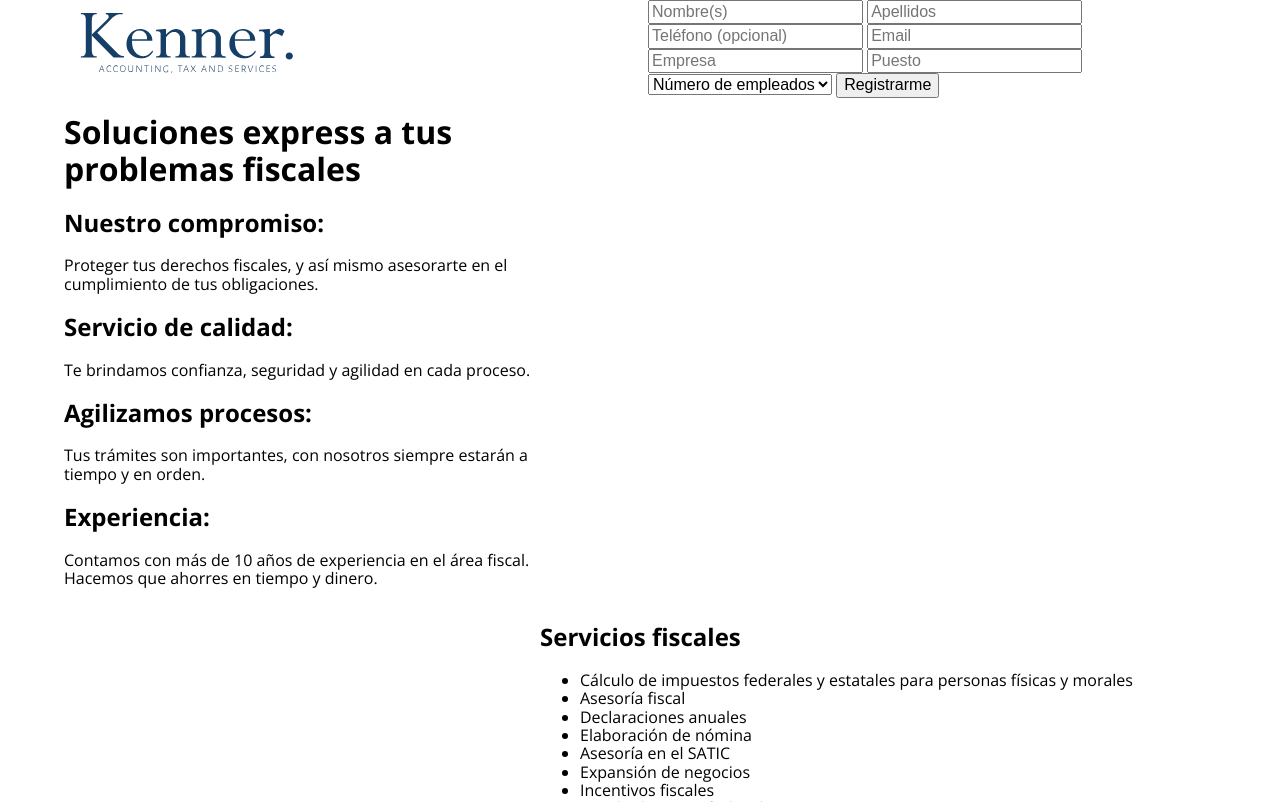
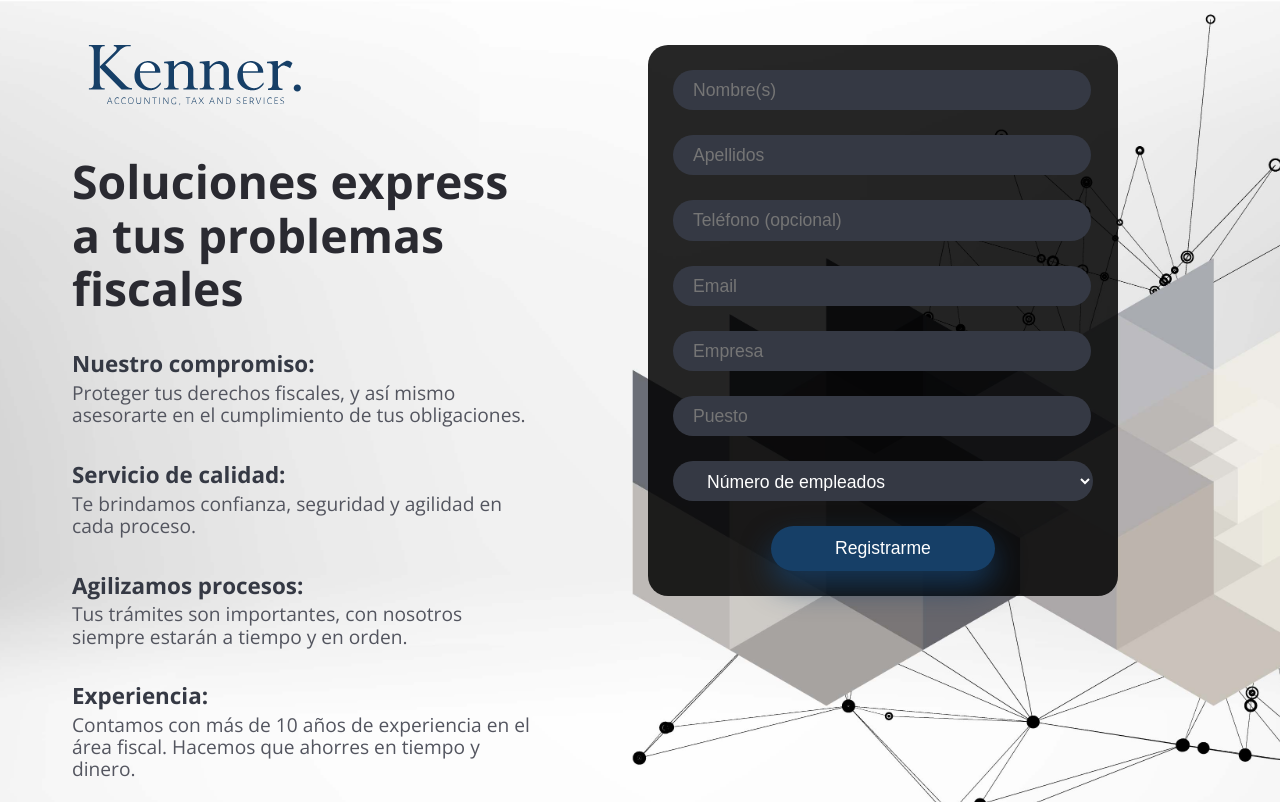
Before and after one commit to arkev/Kenner, a website: page Fiscales/index.html in a window 1280 px wide. Shown: the top 802 px of the page. Drawn offline with nearby package versions, Linux system fonts and the light colour scheme.

Commit message:
parte del código CSS

```diff
--- a/CSS/styles.less
+++ b/CSS/styles.less
@@ -1,11 +1,194 @@
 @import url('https://fonts.googleapis.com/css?family=Open+Sans:300,400,600,700,800');
+@import "variab";
+@import "mixins";
+//variables
+@azul: #163f67;
+@grisClaro: #53555f;
+@grisMedio: #353944;
+@grisObscuro: #2a2a31;
+@NoBase: 15.6;
+@factor: 21;
+@light: 300;
+@regular: 400;
+@bold: 700;
+@black: 800;
+@tablet: ~"only screen and (min-width: 48em)";
+@laptop: ~"only screen and (min-width: 62em)";
+//(16*39)/21
+//Mixins
+.Open(@weight: @regular,
+@color: @grisObscuro) {
+	font-family: 'Open Sans', sans-serif;
+	font-weight: @weight;
+	color: @grisObscuro;
+}
 
-body{
-	font-family: 'Open Sans', sans-serif;
-}
-header, #cta2, #beneficios{
+.centrarBloque() {
 	width: 90%;
 	max-width: 1440px;
 	margin: 0 auto;
 	display: block;
 }
+
+.button() {
+	.font-size(11);
+	font-weight: @light;
+	color: white;
+	padding: 12px 4rem;
+	background: @azul;
+	text-align: center;
+	border: 0;
+	margin: 0 auto;
+	border-radius: 25px;
+	display: table;
+	box-shadow: 0px 15px 30px 0px rgba(22, 63, 103, .8);
+	.transition();
+	&:hover {
+		background-color: lighten(@azul, 10%);
+	}
+	&:active {
+		background-color: darken(@azul, 10%);
+	}
+}
+
+html {
+	.Open();
+	font-size: 16px;
+}
+
+.row {
+	margin-right: 0;
+	margin-left: 0;
+}
+
+header {
+	background: url(/images/bkg-header.jpg) no-repeat fixed;
+	background-size: cover;
+	padding-bottom: 3em;
+	@media @tablet {
+		background-position-x: 45%;
+	}
+	div {
+		.centrarBloque();
+	}
+}
+
+#principal {
+	padding-top: 2em;
+	h1 {
+		.font-size(16);
+		@media @tablet {
+			.font-size((@NoBase*27.5)/@factor);
+		}
+		@media @laptop {
+			.font-size((@NoBase*39)/@factor);
+		}
+	}
+	h2 {
+		.font-size(14);
+		color: @grisMedio;
+		margin-bottom: 0;
+		margin-top: 1.6em
+	}
+	p {
+		.font-size(12);
+		color: @grisClaro;
+		margin-top: 5px;
+	}
+}
+
+form {
+	background: rgba(0, 0, 0, .85);
+	border-radius: 20px;
+	padding: 25px;
+	margin: 45px auto 0;
+	max-width: 420px;
+	@media @tablet {
+		width: 100%;
+	}
+	input,
+	select {
+		width: (100%-15px);
+		border: 0;
+		background: @grisMedio;
+		border-radius: 20px;
+		color: white;
+		padding: 10px 20px;
+		margin-bottom: 25px;
+		font-weight: @light;
+		.font-size(11);
+		&:focus {
+			outline: none;
+			border-radius: 20px;
+			border: 2px solid gray;
+			padding: 8px 18px;
+		}
+		@media @tablet {
+			width: (100%-10px);
+		}
+	}
+	select {
+		text-indent: 10px;
+		width: 95%;
+		height: 40px;
+		@media @tablet {
+			width: 100%;
+		}
+	}
+	button {
+		.button();
+	}
+}
+
+#servicios {
+	background: @azul url(/images/bkg-servicios.svg) no-repeat -175px 235px;
+	color: white;
+	padding: 50px 0;
+	@media @tablet {
+		background-position: -210px 0px;
+	}
+	@media @laptop {
+		background-position: -105px -30px;
+	}
+	@media @desktop {
+		background-position: -55px -40px;
+	}
+	@media @bigScreen {
+		background-position: left center;
+	}
+	h2 {
+		.font-size(21);
+		@media @tablet {
+			.font-size((@NoBase*34.5)/@factor);
+		}
+		@media @laptop {
+			.font-size((@NoBase*48)/@factor);
+		}
+	}
+	ul {
+		line-height: 1.2em;
+		li {
+			margin-bottom: 5px;
+		}
+	}
+}
+
+#logo_parallax {
+	background: url(/images/patron-80s.svg) fixed;
+	height: 350px;
+	overflow: hidden;
+	position: relative;
+	img {
+		mix-blend-mode: multiply;
+		position: absolute;
+		left: -13%;
+		top: 10px;
+		@media @tablet {
+			position: static;
+		}
+		@media @laptop {
+			position: absolute;
+			left: 15%;
+		}
+	}
+}
--- a/Fiscales/index.html
+++ b/Fiscales/index.html
@@ -27,12 +27,14 @@
 
 		ga('create', 'UA-105821999-1', 'auto');
 		ga('send', 'pageview');
+
 	</script>
 </head>
 
 <body>
 	<header>
-		<article class="row">
+		<div>
+			<article class="row center-xs start-sm">
 				<section id="principal" class="col-xs-12 col-sm-5">
 					<img src="/images/Kenner-logo.svg" alt="Logo de Kenner despacho contable que ofrece soluciones express a problemas fiscales" class="box">
 					<h1 class="box">Soluciones express a tus problemas fiscales</h1>
@@ -69,6 +71,7 @@
 					</form>
 				</section>
 			</article>
+		</div>
 	</header>
 
 	<!-- Servicios -->
@@ -165,10 +168,11 @@
 			</section>
 		</article>
 	</footer>
-
+	<script src="/JS/programacion.js"></script>
 	<script src="/bower_components/wow/dist/wow.min.js"></script>
 	<script>
 		new WOW().init();
+
 	</script>
 </body>
 
```
Also changed, not shown: CSS/styles.css, JS/programacion.js (added), images/bkg-header.jpg (added), images/bkg-servicios.svg (added), images/patron-80s.svg (added), 2 other files. Lines whose indentation alone changed are shown as unchanged.
